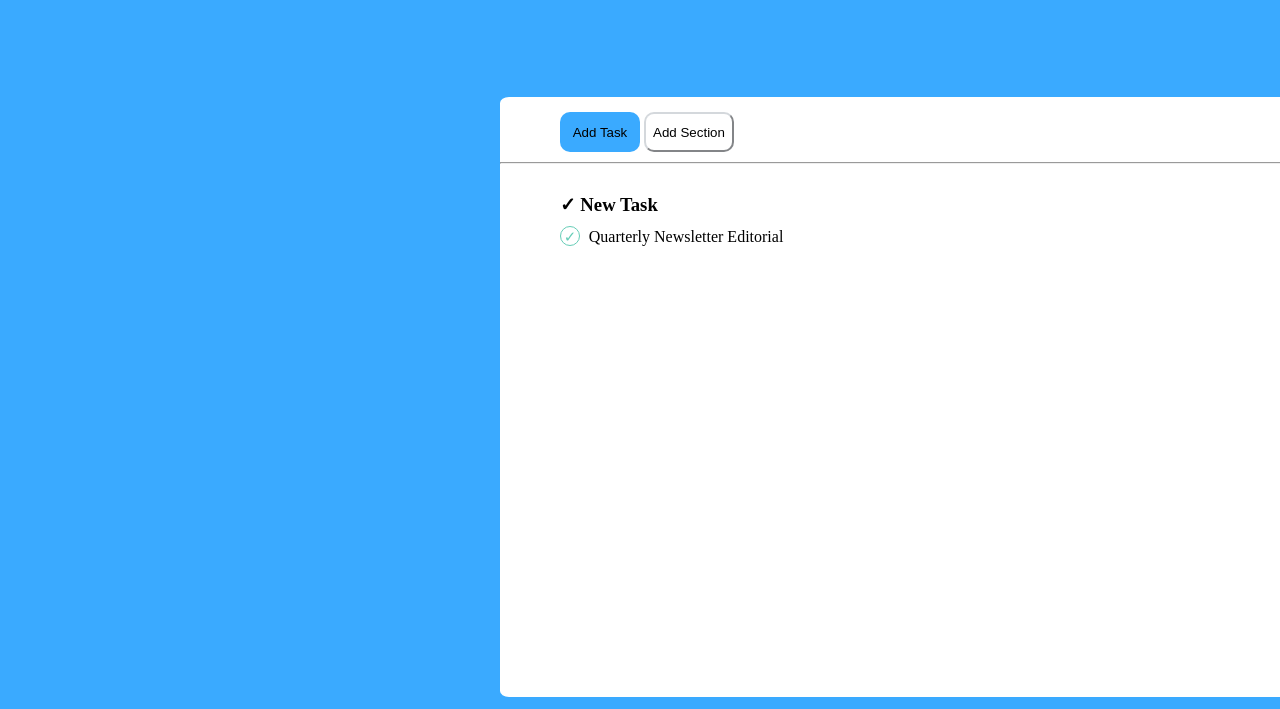
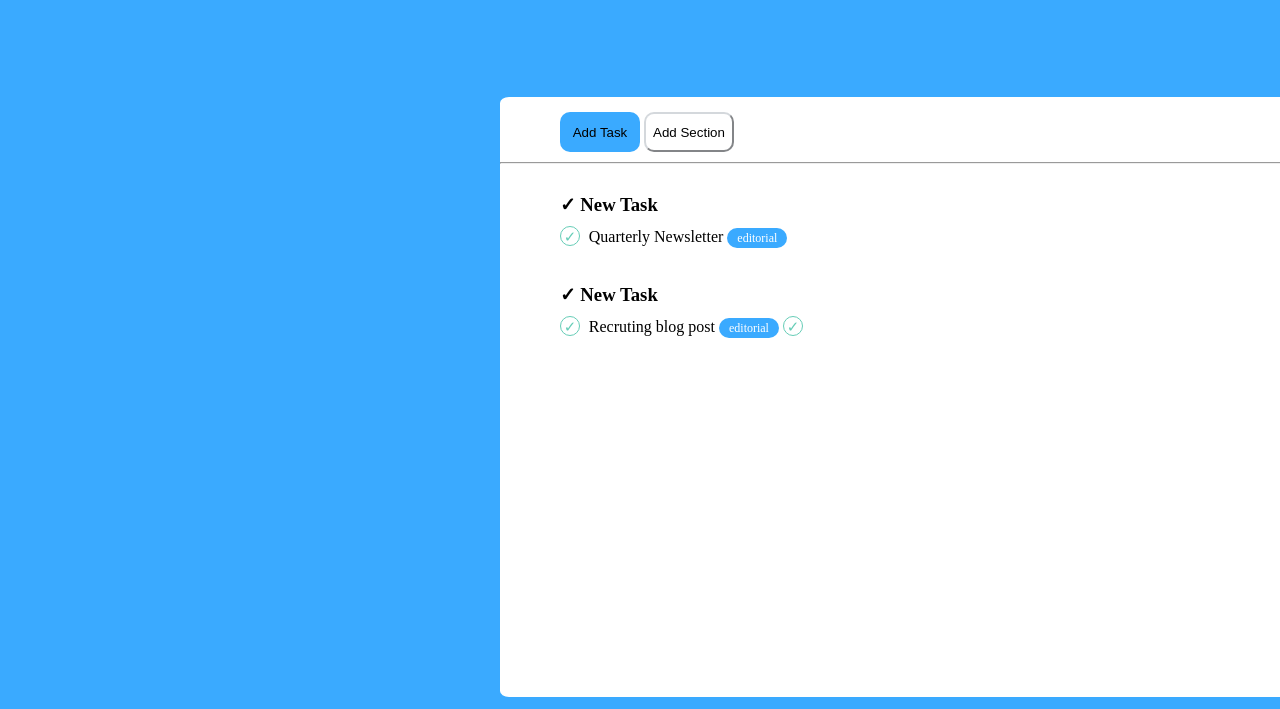
Before and after one commit to Giovannimaiorana/html-css-toboolist, a plain HTML site: page index.html in a window 1280 px wide. Shown: the part 91-800 px from the top of the page. Drawn offline with Linux system fonts and the light colour scheme.

Commit message:
Avanzamento

```diff
--- a/css/style.css
+++ b/css/style.css
@@ -49,13 +49,14 @@
     border-color: rgb(212, 216, 220);
 }
 hr{
-    color: rgb(212, 216, 220);
+    color: rgba(232, 233, 234, 0.1);
     margin-top: 10px;
 }
 
 .newtask{
     margin-left: 60px;
     margin-top: 30px;
+    height: 60px;
 }
 
 .frasespunta{
@@ -76,10 +77,23 @@ h3{
     height: 20px;
     display: inline-block;
     text-align: center;
+    display: inline-block;
 }
 .testospunta{
     margin-left: 5px;
+    display: inline;
+    width: 60px;
 }
+
 .partefinale{
-
+background-color: rgb(58, 170, 255);
+font-size: 12px;
+height: 20px;
+width: 60px;
+text-align: center;
+color: white;
+border-radius: 10px;
+padding-top: 3px;
+display: inline-block;
+vertical-align: middle;
 }
--- a/index.html
+++ b/index.html
@@ -27,8 +27,16 @@
                 <div class="newtask">
                     <h3> &#10003; New Task</h3>
                     <span class="frasespunta" > <span class="spunta" > &#10003;</span> </span>
-                    <span class="testospunta" >Quarterly Newsletter</span>
-                    <span class="partefinale" >Editorial</span>
+                    <div class="testospunta" >Quarterly Newsletter</div>
+                    <div class="partefinale" > <span>editorial</span></div>
+                </div>
+                <div class="newtask">
+                    <h3> &#10003; New Task</h3>
+                    <span class="frasespunta" > <span class="spunta" > &#10003;</span> </span>
+                    <div class="testospunta" >Recruting blog post</div>
+                    <div class="partefinale" > <span>editorial</span></div>
+                    <span class="frasespunta" > <span class="spunta" > &#10003;</span> </span>
+
                 </div>
             </div>
 
```
